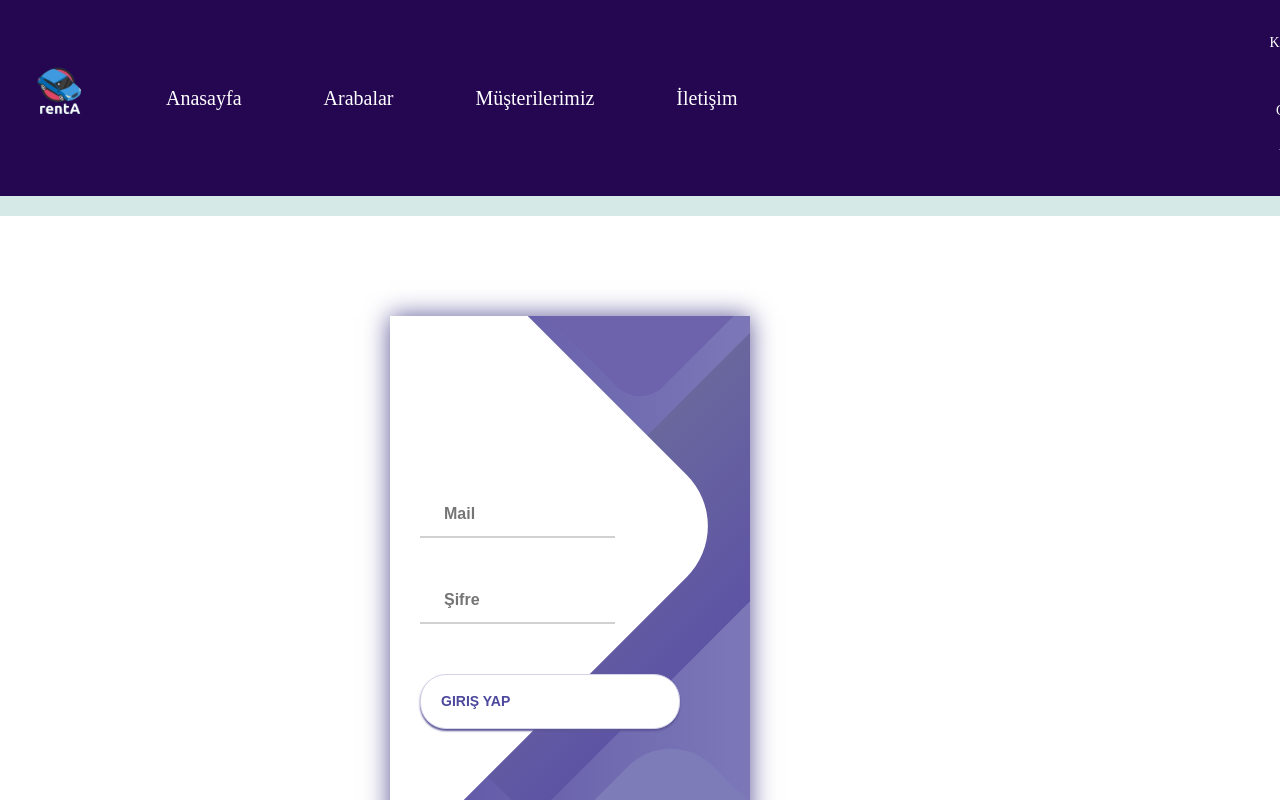
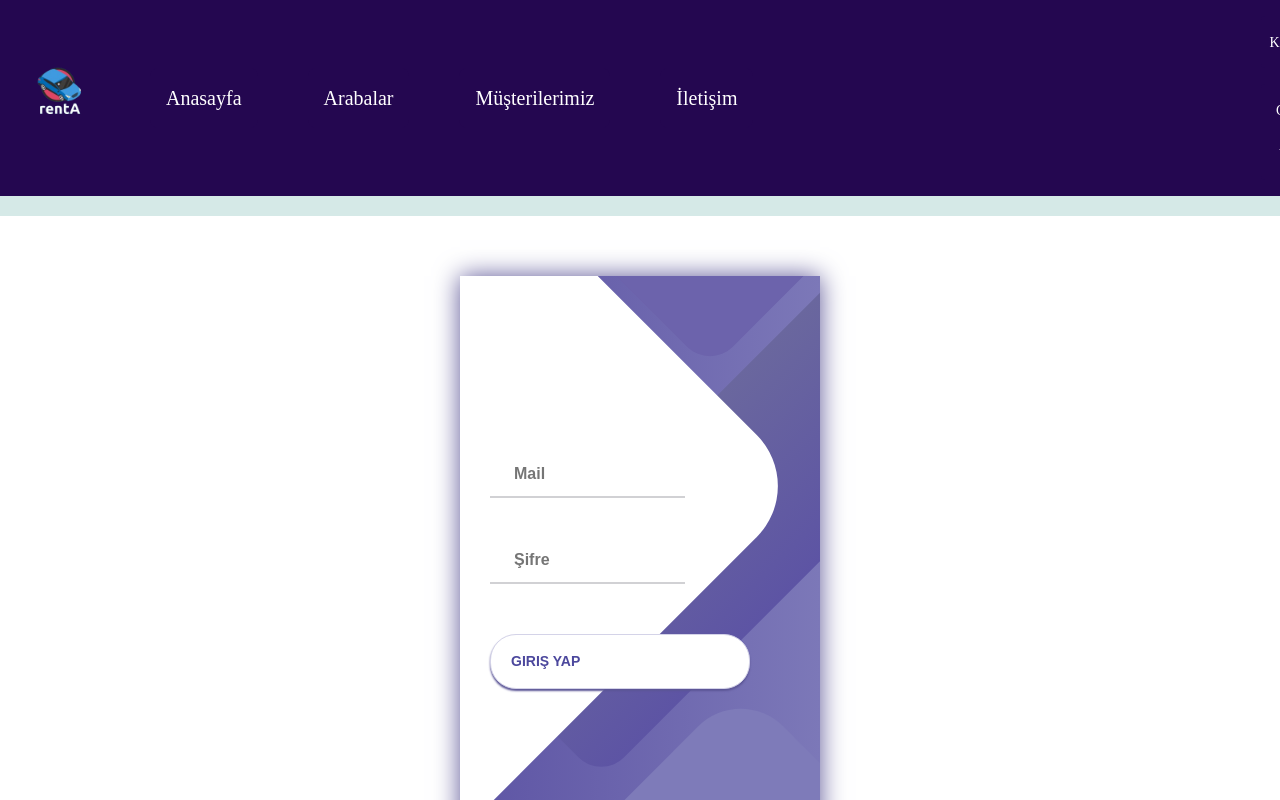
Before and after one commit to soymze/rentA, an Angular app: page /signin in a window 1280 px wide. Shown: the top 800 px of the page. Built offline with nearby package versions, Linux system fonts and the light colour scheme.

Commit message:
signIn page positioning

```diff
--- a/src/app/pages/signin/signin.component.css
+++ b/src/app/pages/signin/signin.component.css
@@ -13,7 +13,8 @@ body {
 	display: flex;
 	align-items: center;
 	justify-content: center;
-	min-height: 100vh;
+	min-height: 90vh;
+	margin: auto;
 }
 
 .screen {
--- a/src/app/pages/signin/signin.component.html
+++ b/src/app/pages/signin/signin.component.html
@@ -1,5 +1,5 @@
 <hr>
-<div class="container">
+<div class="container d-flex justify-content-center">
 	<div class="screen">
 		<div class="screen__content">
 			<form class="login">
```
